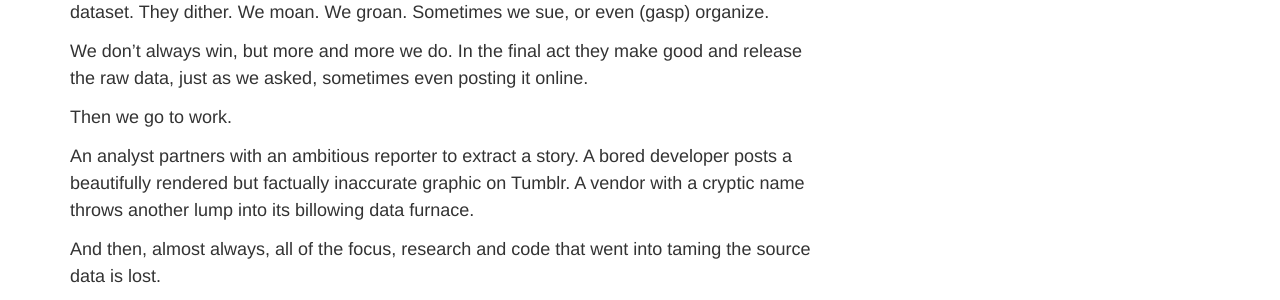
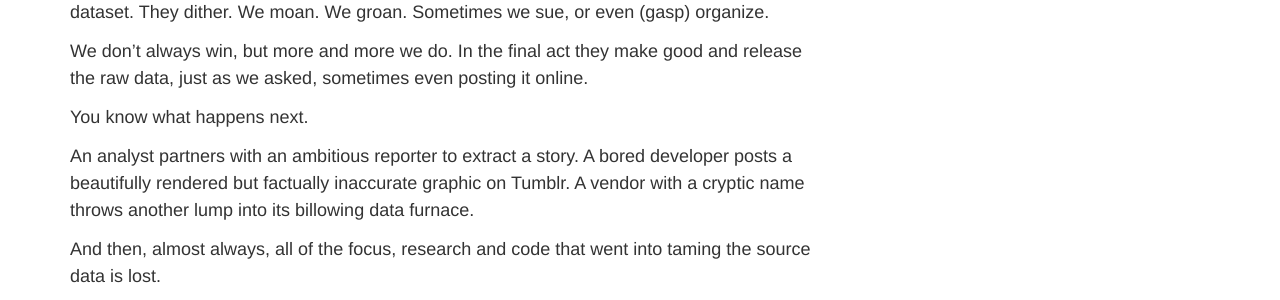
Before and after one commit to palewire/californiacivicdata.org, a Jekyll site: the page built from _posts/2015-01-01-pluggable-data.markdown, in a window 1280 px wide and 900 px high. Shown: the part 301-601 px from the top of the window. Built offline with Jekyll 4.4.1, drawn with Linux system fonts in a browser that asks for light colours.

Commit message:
Updated 2015-01-01-pluggable-data.markdown

```diff
--- a/_posts/2015-01-01-pluggable-data.markdown
+++ b/_posts/2015-01-01-pluggable-data.markdown
@@ -14,7 +14,7 @@ The melodrama is so familiar it's mundane. The government is asked to release an
 
 We don't always win, but more and more we do. In the final act they make good and release the raw data, just as we asked, sometimes even posting it online.
 
-Then we go to work.
+You know what happens next.
 
 An analyst partners with an ambitious reporter to extract a story. A bored developer posts a beautifully rendered but factually inaccurate graphic on Tumblr. A vendor with a cryptic name throws another lump into its billowing data furnace.
 
```
